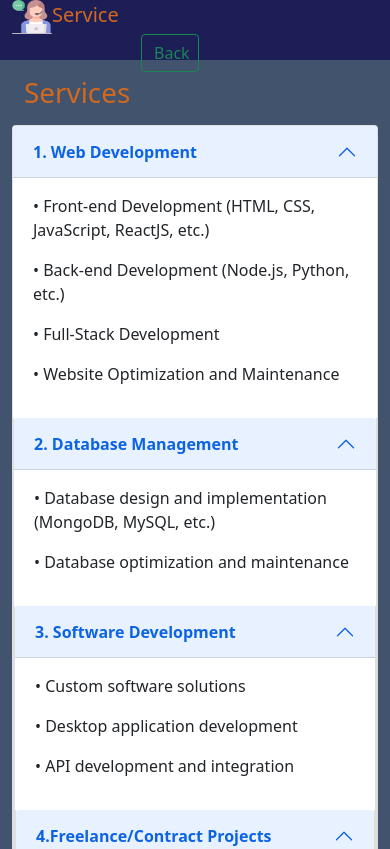
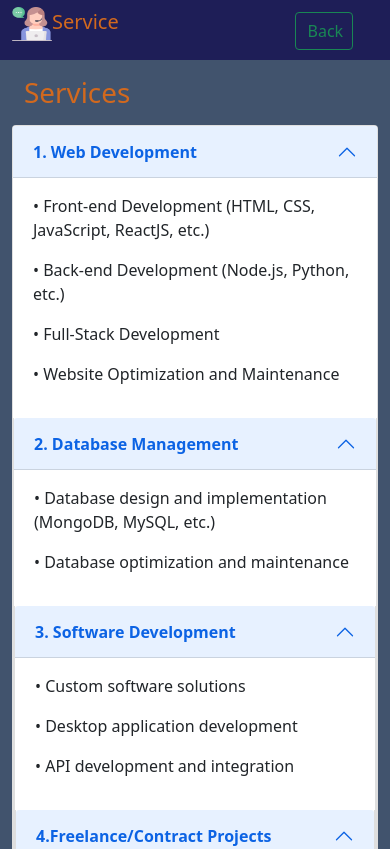
Before and after one commit to HrithikRas1234/portfolio, a plain HTML site: page Service.html in a window 390 px wide. Shown: the top 849 px of the page. Drawn offline with nearby package versions, Linux system fonts and the light colour scheme.

Commit message:
Add files via upload

```diff
--- a/Services.css
+++ b/Services.css
@@ -13,14 +13,13 @@
     margin-top: 8px;
     color: rgb(16, 145, 143);
 }
-.but{
-    margin-right: 50px;
-}
 button{
     border: 1px solid #201c2a;
     background-color: rgb(148 150 115);
 
 }
+
+
 nav{
     display: flex;
     background-color: rgb(30, 30, 87);
@@ -31,3 +30,41 @@ nav{
 .navbar-brand{
     color: chocolate ;
 }
+
+@media screen and (max-width:330px){
+   .btn-outline-success{
+    margin: -29px;
+    margin-left: 100px;
+   }
+    }
+@media screen and (max-width:770px){
+   .btn-outline-success{
+    margin: -5px;
+   }
+    }
+@media screen and (max-width:587px){
+   .btn-outline-success{
+    margin: -6px;
+   }
+    }
+@media screen and (max-width:573px){
+   .btn-outline-success{
+    margin: -42px;
+    margin-left: 350px;
+
+   }
+    }
+@media screen and (max-width:450px){
+   .btn-outline-success{
+    margin: -42px;
+    margin-left: 215px;
+
+   }
+    }
+@media screen and (max-width:320px){
+   .btn-outline-success{
+    margin: -42px;
+    margin-left: 100px;
+
+   }
+    }
```
